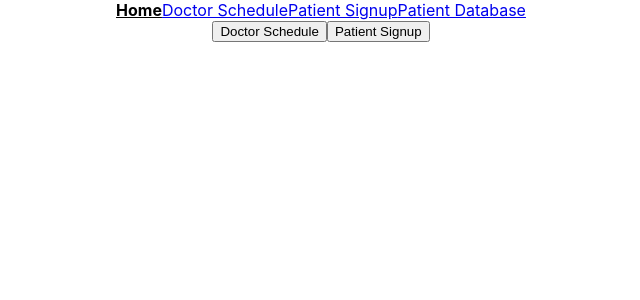
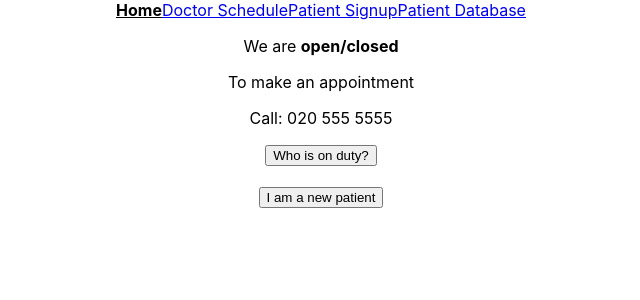
Before and after one commit to JasonNelemans/practiceproject-week3, a React (Create React App) app: page /home in a window 1280 px wide. Shown: the top 300 px of the page, without its empty margins (319-959 px from the left). Built offline with nearby package versions, Linux system fonts and the light colour scheme; the HTML template or start-up script is replaced by a standard one.

Commit message:
added ContactDetails component with hardcoded data, linked to home and schedule

```diff
--- /dev/null
+++ b/src/Components/ContactDetails.js
@@ -0,0 +1,11 @@
+import React from 'react';
+
+export default function ContactDetails() {
+  return (
+    <div className="ContactDetails">
+      <p>We are <strong>open/closed</strong></p>
+      <p>To make an appointment</p>
+      <p>Call: 020 555 5555</p>
+    </div>
+  )
+}
--- a/src/Pages/DoctorSchedule.js
+++ b/src/Pages/DoctorSchedule.js
@@ -1,9 +1,10 @@
 import React from 'react';
+import ContactDetails from '../Components/ContactDetails'
 
 export default function DoctorSchedule() {
   return (
     <div className="DoctorSchedule">
-
+      <ContactDetails />
     </div>
   )
 }
--- a/src/Pages/HomePage.js
+++ b/src/Pages/HomePage.js
@@ -1,11 +1,15 @@
 import React from 'react';
 import { NavLink } from 'react-router-dom';
+import ContactDetails from '../Components/ContactDetails'
 
 export default function HomePage() {
   return (
     <div className="HomePage">
-      <NavLink to="/schedule" activeStyle={{fontWeight: "bold", color: "black"}} exact={true}><button>Doctor Schedule</button></NavLink>
-      <NavLink to="/signup" activeStyle={{fontWeight: "bold", color: "black"}} exact={true}><button>Patient Signup</button></NavLink>
+      <ContactDetails />
+      <NavLink to="/schedule" activeStyle={{fontWeight: "bold", color: "black"}} exact={true}><button>Who is on duty?</button></NavLink>
+      <br />
+      <br />
+      <NavLink to="/signup" activeStyle={{fontWeight: "bold", color: "black"}} exact={true}><button>I am a new patient</button></NavLink>
     </div>
   )
 }
```
